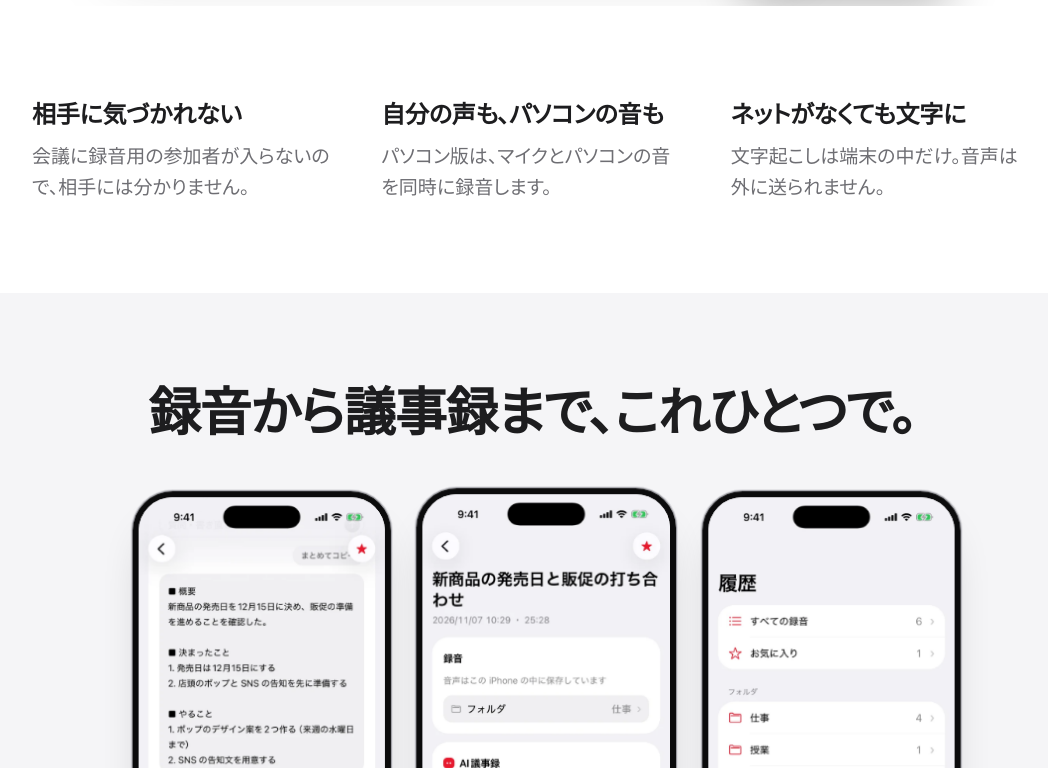
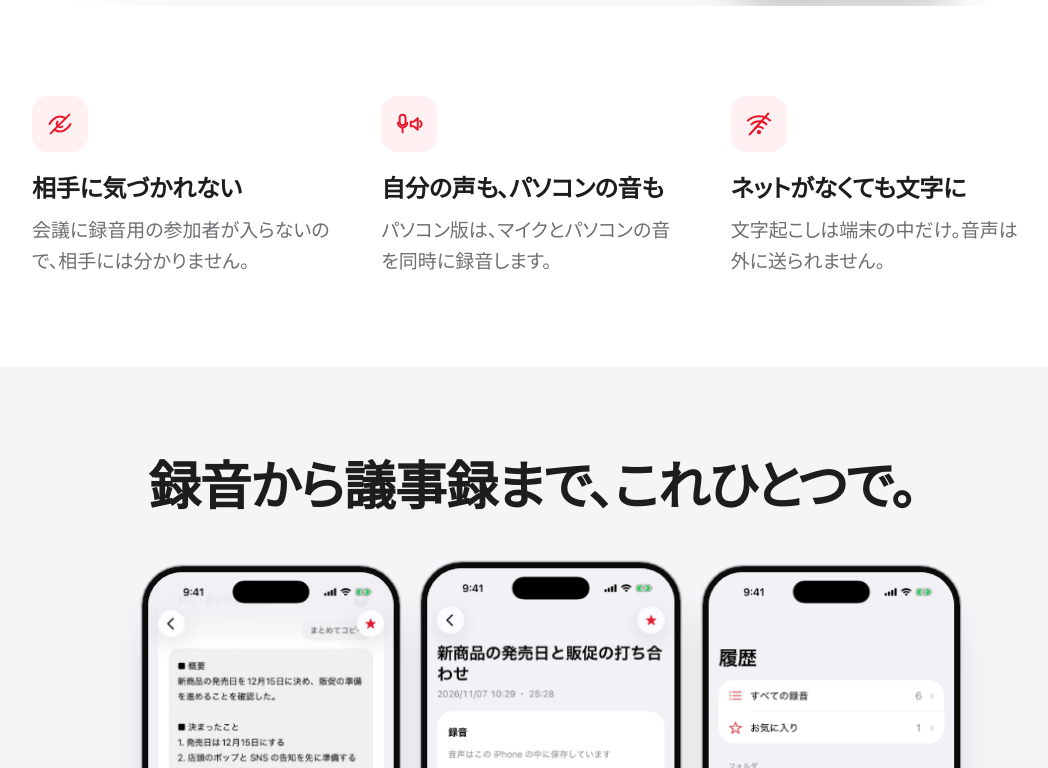
Before and after one commit to naoyattsuji/giroku-lp, a Next.js app: page / in a window 1280 px wide. Shown: the part 1072-1840 px from the top of the page, without its empty margins (108-1156 px from the left). Built offline with nearby package versions, Linux system fonts and the light colour scheme.

Commit message:
LP：強み3つの見出しの上に印を付ける（薄い赤の角丸に細い線の印）
Co-Authored-By: Claude Opus 5.5 <noreply@anthropic.com>

```diff
--- a/app/home.css
+++ b/app/home.css
@@ -297,6 +297,9 @@
 .h-points { display: grid; grid-template-columns: repeat(3, 1fr); gap: clamp(20px, 4vw, 48px); }
 .h-points h3 { font-size: clamp(20px, 1.9vw, 24px); white-space: nowrap; }
 .h-points p { margin-top: 8px; color: var(--h-ink-2); }
+/* 強みの印：薄い赤の丸に、細い線の赤い印（Apple の製品ページの機能紹介と同じ作り） */
+.h-point-icon { display: grid; place-items: center; width: 56px; height: 56px; margin-bottom: 18px; border-radius: 16px; background: var(--h-red-tint); color: var(--h-red); }
+.h-point-icon svg { width: 28px; height: 28px; fill: none; stroke: currentColor; stroke-width: 1.7; stroke-linecap: round; stroke-linejoin: round; }
 
 /* ── 画面3枚を横に ── */
 .h-trio { display: grid; grid-template-columns: repeat(3, 1fr); gap: clamp(16px, 3vw, 40px); max-width: 860px; margin: 0 auto; }
--- a/app/page.tsx
+++ b/app/page.tsx
@@ -155,14 +155,17 @@ export default function Home(): ReactElement {
         <Section id="features">
           <div className="h-points" data-reveal>
             <div>
+              <span className="h-point-icon" aria-hidden="true"><svg viewBox="0 0 24 24"><path d="M3 12s3.5-6.5 9-6.5c1.9 0 3.5.7 4.9 1.7M21 12s-3.5 6.5-9 6.5c-1.9 0-3.5-.7-4.9-1.7" /><path d="M9.9 9.9a3 3 0 0 0 4.2 4.2" /><path d="M4 20 20 4" /></svg></span>
               <h3>相手に気づかれない</h3>
               <p>会議に録音用の参加者が入らないので、相手には分かりません。</p>
             </div>
             <div>
+              <span className="h-point-icon" aria-hidden="true"><svg viewBox="0 0 24 24"><rect x="4" y="4" width="5" height="9" rx="2.5" /><path d="M2.5 11a4 4 0 0 0 8 0M6.5 15v4" /><path d="M13.5 10h2.5l3.5-3v10l-3.5-3h-2.5z" /><path d="M21.5 9.5a3 3 0 0 1 0 5" /></svg></span>
               <h3>自分の声も、パソコンの音も</h3>
               <p>パソコン版は、マイクとパソコンの音を同時に録音します。</p>
             </div>
             <div>
+              <span className="h-point-icon" aria-hidden="true"><svg viewBox="0 0 24 24"><path d="M2.5 9a14 14 0 0 1 19 0M5.5 12.3a9.5 9.5 0 0 1 13 0M8.6 15.6a5 5 0 0 1 6.8 0" /><circle cx="12" cy="19" r="1" fill="currentColor" /><path d="M4 21 20 3" /></svg></span>
               <h3>ネットがなくても文字に</h3>
               <p>文字起こしは端末の中だけ。音声は外に送られません。</p>
             </div>
```
